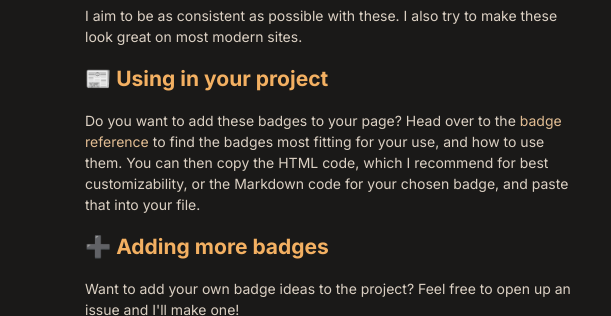
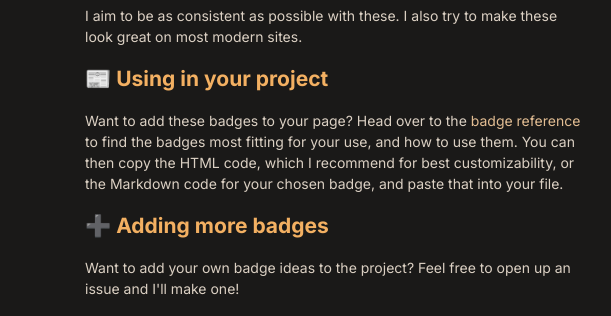
Before and after one commit to intergrav/devins-badges-docs, an Eleventy site: page src/index.md in a window 1280 px wide. Shown: the part 207-523 px from the top of the page, 485-1096 px from the left. Built offline with nearby package versions, Linux system fonts and the light colour scheme; Eleventy itself is replaced by a stand-in of ours; files that its build step writes are made by us from their sources.

Commit message:
Revert "Update index.md"
This reverts commit 9b20810200f74da5ffc5064e909deb3c4cbe629d.

```diff
--- a/src/index.md
+++ b/src/index.md
@@ -13,7 +13,7 @@ I aim to be as consistent as possible with these. I also try to make these look
 
 ## 📰 Using in your project
 
-Do you want to add these badges to your page? Head over to the [badge reference](./badges) to find the badges most fitting for your use, and how to use them. You can then copy the HTML code, which I recommend for best customizability, or the Markdown code for your chosen badge, and paste that into your file.
+Want to add these badges to your page? Head over to the [badge reference](./badges) to find the badges most fitting for your use, and how to use them. You can then copy the HTML code, which I recommend for best customizability, or the Markdown code for your chosen badge, and paste that into your file.
 
 ## ➕ Adding more badges
 
```
